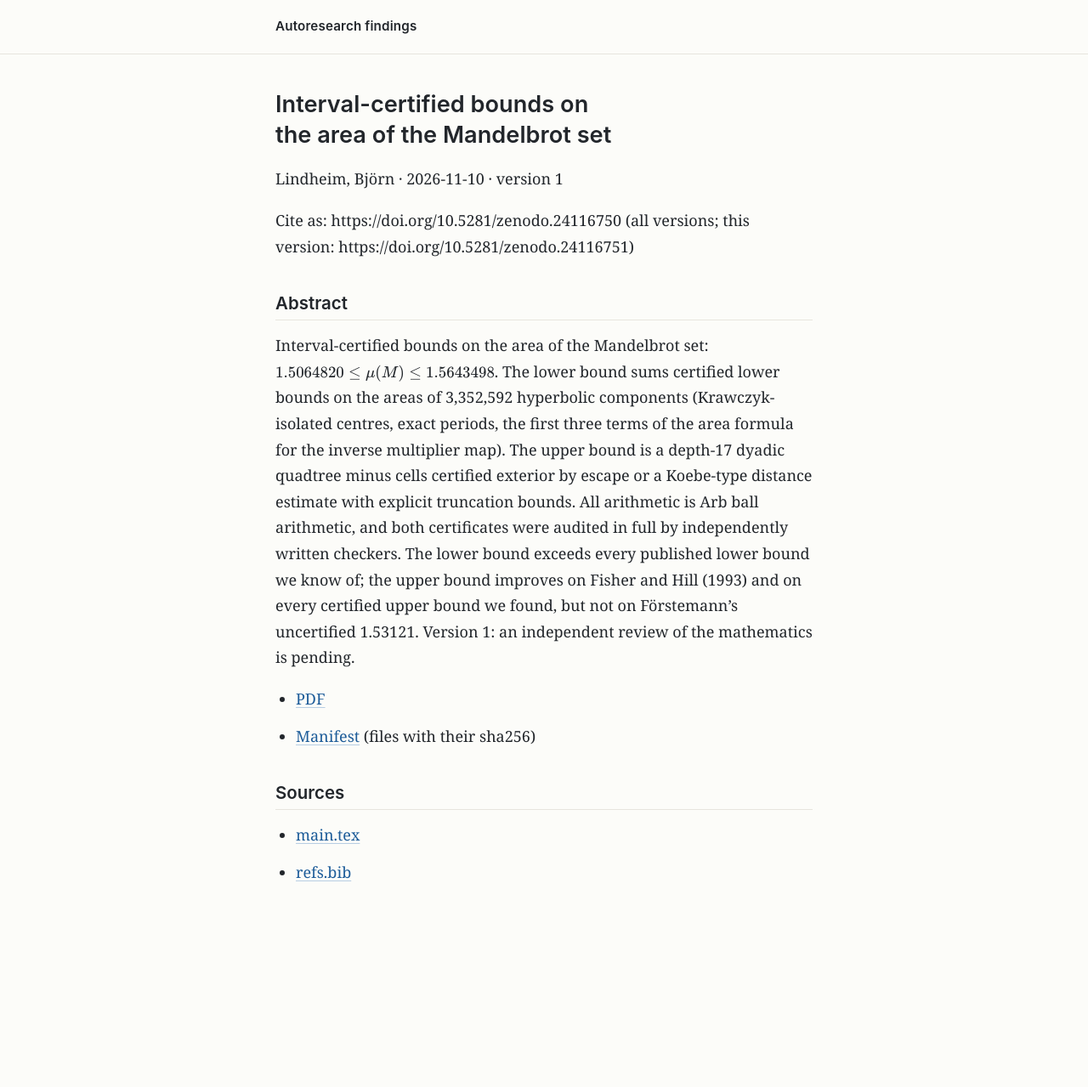
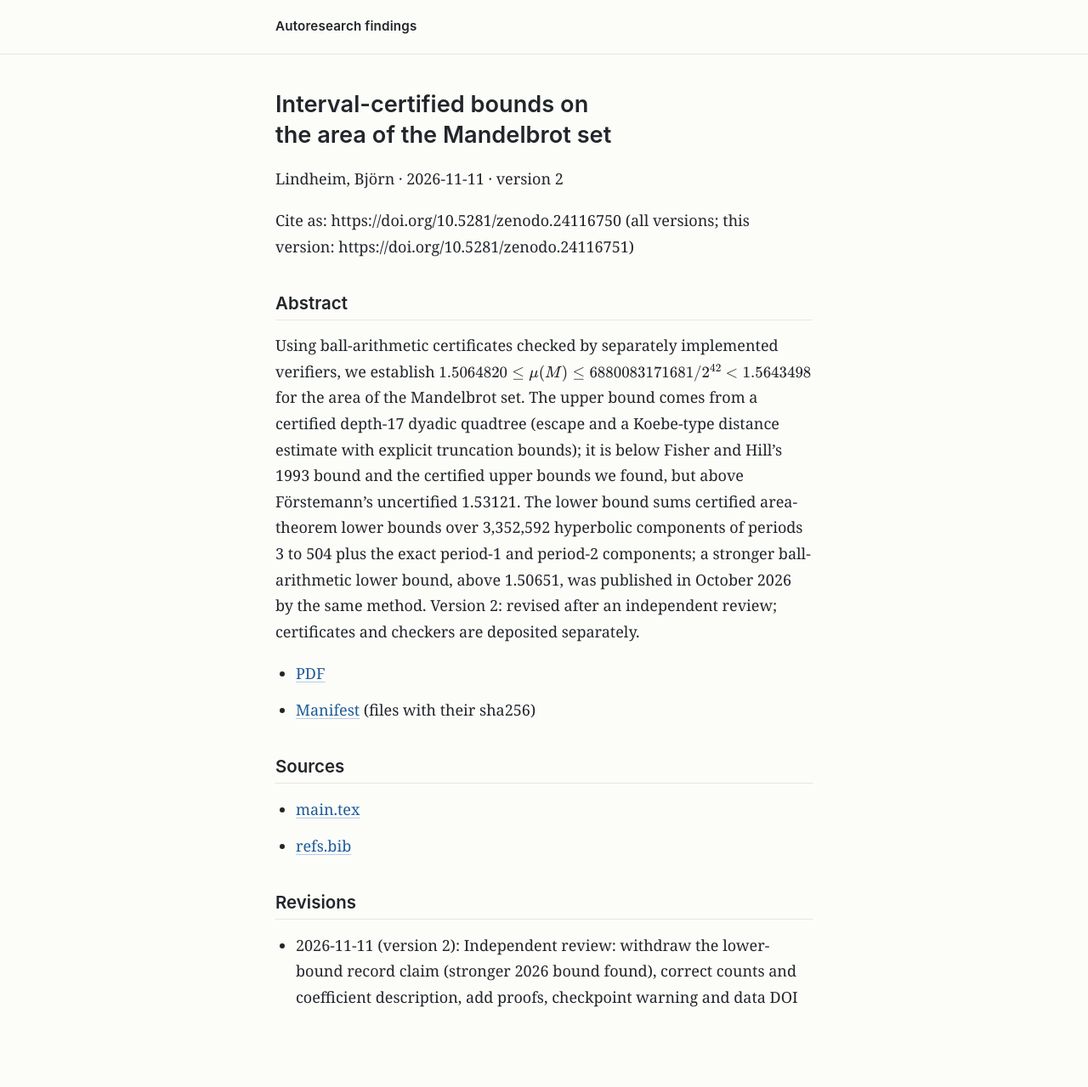
Before and after one commit to kodakodapa/autoresearch-findings, a Jekyll site: the page built from papers/mandelbrot-area-certified-bounds.md, in a window 1280 px wide. Shown: the whole page at 85% size. Built offline with Jekyll 4.4.1, drawn with Linux system fonts in a browser that asks for light colours; before the commit the page ends 1132 px from its top, so only the background shows below that.

Commit message:
Revise paper mandelbrot-area-certified-bounds: Independent review: withdraw the lower-bound record claim (stronger 2026 bound found), correct counts and coefficient description, add proofs, checkpoint warning and data DOI

```diff
--- a/papers/mandelbrot-area-certified-bounds.md
+++ b/papers/mandelbrot-area-certified-bounds.md
@@ -1,19 +1,19 @@
 ---
 layout: default
 title: "Interval-certified bounds on the area of the Mandelbrot set"
-scholar: {"citation_title": "Interval-certified bounds on the area of the Mandelbrot set", "citation_author": "Lindheim, Bj\u00f6rn", "citation_publication_date": "2026/11/10", "citation_abstract_html_url": "https://kodakodapa.github.io/autoresearch-findings/papers/mandelbrot-area-certified-bounds.html", "citation_pdf_url": "https://kodakodapa.github.io/autoresearch-findings/papers/mandelbrot-area-certified-bounds/paper.pdf", "citation_doi": "10.5281/zenodo.24116751"}
+scholar: {"citation_title": "Interval-certified bounds on the area of the Mandelbrot set", "citation_author": "Lindheim, Bj\u00f6rn", "citation_publication_date": "2026/11/11", "citation_abstract_html_url": "https://kodakodapa.github.io/autoresearch-findings/papers/mandelbrot-area-certified-bounds.html", "citation_pdf_url": "https://kodakodapa.github.io/autoresearch-findings/papers/mandelbrot-area-certified-bounds/paper.pdf", "citation_doi": "10.5281/zenodo.24116751"}
 ---
 
 # {% raw %}Interval-certified bounds on the area of the Mandelbrot set{% endraw %}
 
-Lindheim, Björn · 2026-11-10 · version 1
+Lindheim, Björn · 2026-11-11 · version 2
 
 Cite as: https://doi.org/10.5281/zenodo.24116750 (all versions; this version: https://doi.org/10.5281/zenodo.24116751)
 
 ## Abstract
 
 {% raw %}
-Interval-certified bounds on the area of the Mandelbrot set: $1.5064820 \le \mu(M) \le 1.5643498$. The lower bound sums certified lower bounds on the areas of 3,352,592 hyperbolic components (Krawczyk-isolated centres, exact periods, the first three terms of the area formula for the inverse multiplier map). The upper bound is a depth-17 dyadic quadtree minus cells certified exterior by escape or a Koebe-type distance estimate with explicit truncation bounds. All arithmetic is Arb ball arithmetic, and both certificates were audited in full by independently written checkers. The lower bound exceeds every published lower bound we know of; the upper bound improves on Fisher and Hill (1993) and on every certified upper bound we found, but not on Förstemann's uncertified 1.53121. Version 1: an independent review of the mathematics is pending.
+Using ball-arithmetic certificates checked by separately implemented verifiers, we establish $1.5064820 \le \mu(M) \le 6880083171681/2^{42} < 1.5643498$ for the area of the Mandelbrot set. The upper bound comes from a certified depth-17 dyadic quadtree (escape and a Koebe-type distance estimate with explicit truncation bounds); it is below Fisher and Hill's 1993 bound and the certified upper bounds we found, but above Förstemann's uncertified 1.53121. The lower bound sums certified area-theorem lower bounds over 3,352,592 hyperbolic components of periods 3 to 504 plus the exact period-1 and period-2 components; a stronger ball-arithmetic lower bound, above 1.50651, was published in October 2026 by the same method. Version 2: revised after an independent review; certificates and checkers are deposited separately.
 {% endraw %}
 
 - [PDF]({{ "/papers/mandelbrot-area-certified-bounds/paper.pdf" | relative_url }})
@@ -23,3 +23,7 @@ Interval-certified bounds on the area of the Mandelbrot set: $1.5064820 \le \mu(
 
 - [main.tex]({{ "/papers/mandelbrot-area-certified-bounds/source/main.tex" | relative_url }})
 - [refs.bib]({{ "/papers/mandelbrot-area-certified-bounds/source/refs.bib" | relative_url }})
+
+## Revisions
+
+- 2026-11-11 (version 2): {% raw %}Independent review: withdraw the lower-bound record claim (stronger 2026 bound found), correct counts and coefficient description, add proofs, checkpoint warning and data DOI{% endraw %}
```
Also changed, not shown: index.md (+1 -1 lines), papers/mandelbrot-area-certified-bounds/source/refs.bib (+13 -0 lines), papers/mandelbrot-area-certified-bounds/manifest.json, 2 other files.
